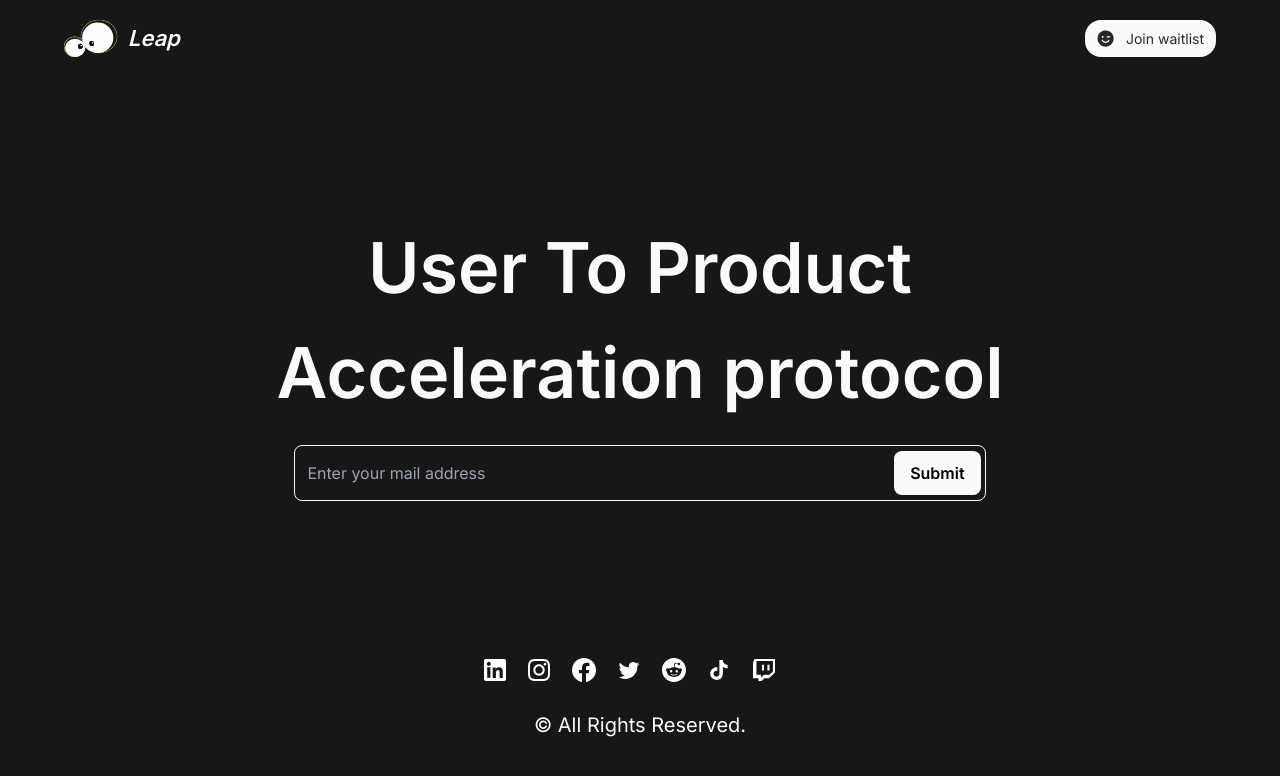
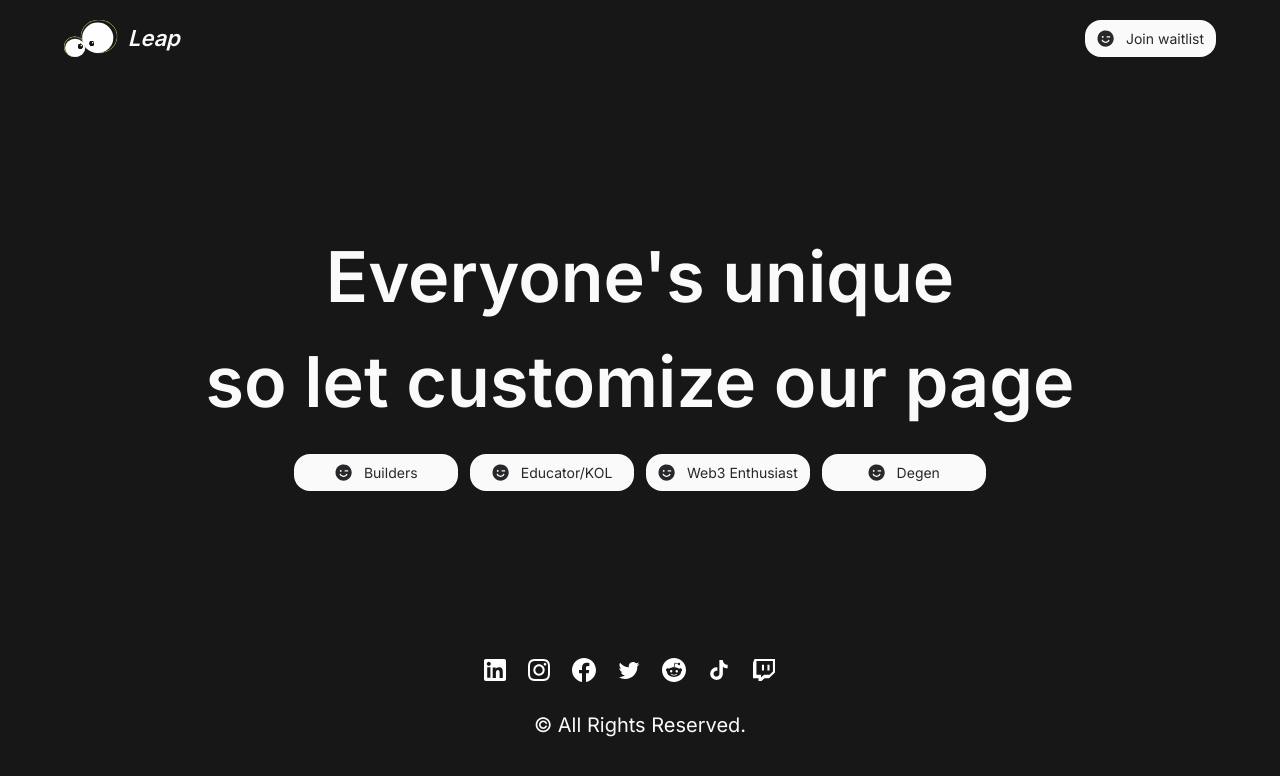
Before and after one commit to TimothyBabatu13/leap_waitlist, a Next.js app: page / in a window 1280 px wide. Shown: the top 776 px of the page. Built offline with nearby package versions, Linux system fonts and the light colour scheme.

Commit message:
Add files via upload

```diff
--- /dev/null
+++ b/src/app/builder/page.js
@@ -0,0 +1,18 @@
+import H2 from '@/components/H2'
+import Input from '@/components/Input'
+
+const page = () => {
+  return (
+    <main>
+      <H2
+        text={'Accelerate Growth With user '}
+      />
+      <H2
+        text={'Generated Content '}
+      />
+      <Input />
+    </main>
+  )
+}
+
+export default page
--- /dev/null
+++ b/src/app/degen/page.js
@@ -0,0 +1,20 @@
+import H2 from "@/components/H2"
+import Input from "@/components/Input"
+
+
+
+const page = () => {
+  return (
+    <main>
+      <H2
+        text={'Bet on creator performance in'}
+      />
+      <H2
+        text={'Tourney through social toe '}
+      />
+      <Input />
+    </main>
+  )
+}
+
+export default page
--- /dev/null
+++ b/src/app/educator/page.js
@@ -0,0 +1,19 @@
+import H2 from '@/components/H2'
+import Input from '@/components/Input'
+import React from 'react'
+
+const page = () => {
+  return (
+    <main>
+      <H2
+        text={'From  A Fan to PRO'}
+      />
+      <H2
+        text={'LEAP rewards your learning journey'}
+      />
+      <Input />
+    </main>
+  )
+}
+
+export default page
--- a/src/app/layout.js
+++ b/src/app/layout.js
@@ -2,7 +2,7 @@ import { Inter } from "next/font/google";
 import "./globals.css";
 import Header from "@/components/Header";
 import Footer from "@/components/Footer";
-import ClientLayout from "@/components/ClientLayout";
+// import ClientLayout from "@/components/ClientLayout";
 
 const inter = Inter({ subsets: ["latin"] });
 
@@ -15,13 +15,13 @@ export default function RootLayout({ children }) {
   return (
     <html lang="en">
       <body className={`${inter.className} bg-[#171717] py-[20px]`}>
-        <ClientLayout>
+        {/* <ClientLayout> */}
           <section className="w-[90%] mx-auto h-[90vh] flex flex-col justify-between">
             <Header />
             {children}
             <Footer />
         </section>
-        </ClientLayout>
+        {/* </ClientLayout> */}
       </body>
     </html>
   );
--- a/src/app/page.js
+++ b/src/app/page.js
@@ -1,16 +1,37 @@
 import H2 from "@/components/H2";
-import Input from "@/components/Input";
+import RedirectButton from "@/components/RedirectButton";
 
 export default function Home() {
   return (
     <main className="">
       <H2
-        text={'User  To Product'}
+        text={"Everyone's unique"}
       />
       <H2
-        text={'Acceleration protocol'}
+        text={'so let customize our page'}
       />
-      <Input />
+
+      {/* <Input /> */}
+     <div className="flex justify-center">
+      <div className="mt-[20px] grid grid-cols-1 sm:grid-cols-2 md:grid-cols-4 gap-3">
+          <RedirectButton
+            href={"/builder"}
+            text="Builders"
+          />
+          <RedirectButton
+            href={"/educator"}
+            text="Educator/KOL"
+          />
+          <RedirectButton
+            href={"/web3-enthusiast"}
+            text="Web3 Enthusiast"
+          />
+          <RedirectButton
+            href={"/degen"}
+            text="Degen"
+          />
+        </div>
+     </div>
     </main>
   );
 }
--- /dev/null
+++ b/src/app/web3-enthusiast/page.js
@@ -0,0 +1,19 @@
+import H2 from "@/components/H2"
+import Input from "@/components/Input"
+
+
+const page = () => {
+  return (
+    <main>
+      <H2
+        text={'Participate in Content Tourneys'}
+      />
+      <H2
+        text={'and Get rewarded'}
+      />
+      <Input />
+    </main>
+  )
+}
+
+export default page
--- a/src/components/Input.js
+++ b/src/components/Input.js
@@ -8,8 +8,8 @@ import 'react-toastify/dist/ReactToastify.css';
 
 const Input = () => {
 
-    const { focus } = useContext(context);
-    const ref = useRef(null);
+    // const { focus } = useContext(context);
+    // const ref = useRef(null);
 
 
     const [email, setEmail] = useState("");
@@ -47,9 +47,9 @@ const Input = () => {
             setIsLoading(false)
             return;
     }
-    useEffect(()=> {
-        focus && ref.current.focus();
-    }, [focus])
+    // useEffect(()=> {
+    //     focus && ref.current.focus();
+    // }, [focus])
   return (
    <form
         className={`relative w-[100%] sm:w-[60%] mx-auto mt-[20px]`}
@@ -58,7 +58,6 @@ const Input = () => {
         <ToastContainer />
         <input
             type="email"
-            ref={ref}
             value={email}
             onChange={(e)=> setEmail(e.target.value)}
             placeholder="Enter your mail address"
--- a/src/components/JoinWaitListButton.js
+++ b/src/components/JoinWaitListButton.js
@@ -1,18 +1,18 @@
-'use client';
-import { useContext } from "react";
-import { context } from "./ClientLayout";
+// 'use client';
+// import { useContext } from "react";
+// import { context } from "./ClientLayout";
 import { SmileEmoji } from "./Svgs"
 
 const JoinWaitListButton = () => {
-    const { func } = useContext(context);
+    // const { func } = useContext(context);
 
-    const handleClick = (event) => {
-        func(true);
-    }
+    // const handleClick = (event) => {
+        // func(true);
+    // }
   return (
     <button
         className="bg-primary py-[8px] px-[12px] rounded-[16px] flex items-center"
-        onClick={handleClick}
+        // onClick={handleClick}
     >
         <SmileEmoji />
         <div className="ml-[12px] text-fourteen font-fourHundrend text-secondary">Join waitlist</div>
--- /dev/null
+++ b/src/components/RedirectButton.js
@@ -0,0 +1,17 @@
+import Link from 'next/link'
+import React from 'react'
+import { SmileEmoji } from './Svgs'
+
+const RedirectButton = ({ href, text }) => {
+  return (
+    <Link
+        className="bg-primary py-[8px] px-[12px] rounded-[16px] flex justify-center items-center"
+        href={href}
+    >
+        <SmileEmoji />
+        <div className="ml-[12px] text-fourteen font-fourHundrend text-secondary">{text}</div>
+    </Link>
+  )
+}
+
+export default RedirectButton
```
Also changed, not shown: src/app/api/route.js (line endings or trailing spaces).
